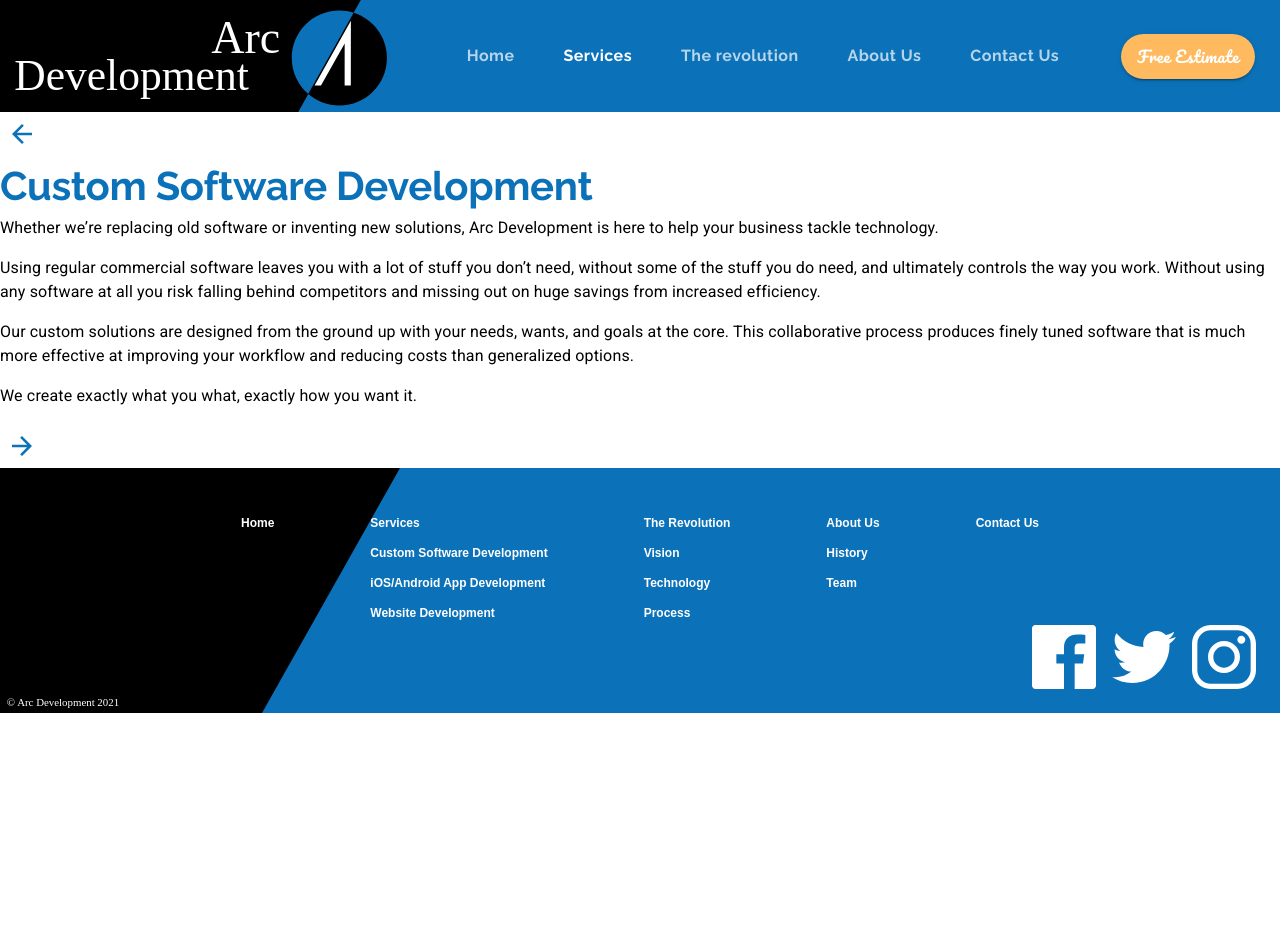
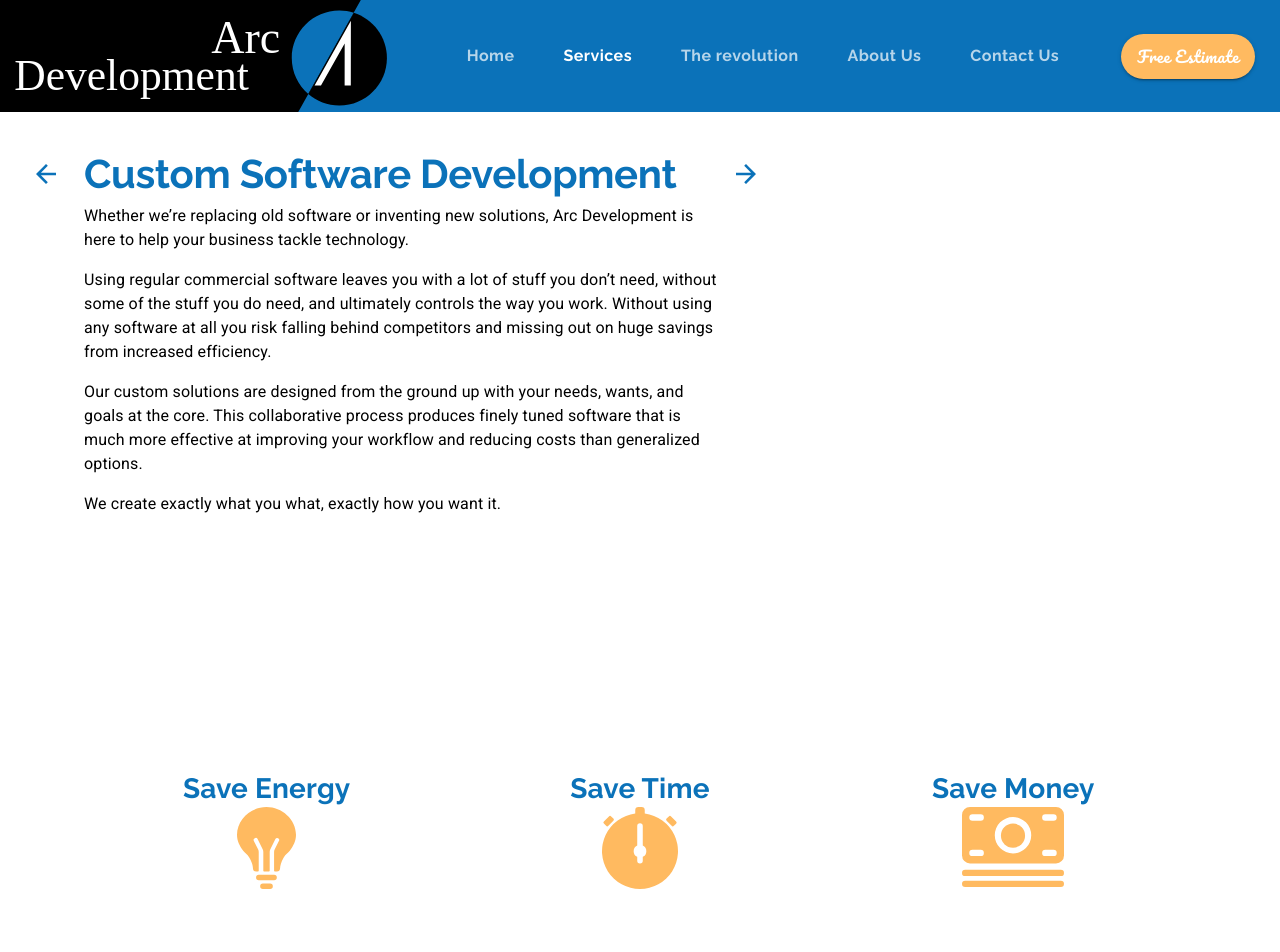
Before and after one commit to daw-maj-pl/arcdevelopment, a React (Create React App) app: page /customsoftware in a window 1280 px wide. Shown: the top 952 px of the page. Before the commit the page ends 800 px from the top, so only its background shows below. Built offline with nearby package versions, Linux system fonts and the light colour scheme.

Commit message:
Add event listeners to arrow buttons. Add icons

```diff
--- a/src/components/CustomSoftware.js
+++ b/src/components/CustomSoftware.js
@@ -8,21 +8,43 @@ import { useMediaQuery } from '@material-ui/core/useMediaQuery';
 
 import backArrow from '../assets/backArrow.svg';
 import forwardArrow from '../assets/forwardArrow.svg';
+import lightbulb from '../assets/bulb.svg';
+import cash from '../assets/cash.svg';
+import stopwatch from '../assets/stopwatch.svg';
 
-const useStyles = makeStyles(theme => ({}));
+const useStyles = makeStyles(theme => ({
+  heading: {
+    maxWidth: '40em'
+  },
+  arrowContainer: {
+    marginTop: '0.5em'
+  },
+  mainContainer: {
+    padding: '2em 5em 10em'
+  }
+}));
 
-export default function CustomSoftware() {
+export default function CustomSoftware(props) {
   const classes = useStyles();
 
   return (
-    <Grid container direction="column">
+    <Grid container direction="column" className={classes.mainContainer}>
       <Grid item container direction="row">
-        <Grid item>
-          <IconButton>
+        <Grid
+          item
+          className={classes.arrowContainer}
+          style={{ marginRight: '1em', marginLeft: '-3.5em' }}
+        >
+          <IconButton
+            style={{ backgroundColor: 'transparent' }}
+            component={Link}
+            to="/services"
+            onClick={() => props.setSelectedIndex(0)}
+          >
             <img src={backArrow} alt="Back to Services Page" />
           </IconButton>
         </Grid>
-        <Grid item container direction="column">
+        <Grid item container direction="column" className={classes.heading}>
           <Grid item>
             <Typography variant="h2">Custom Software Development</Typography>
           </Grid>
@@ -50,8 +72,13 @@ export default function CustomSoftware() {
             </Typography>
           </Grid>
         </Grid>
-        <Grid item>
-          <IconButton>
+        <Grid item className={classes.arrowContainer}>
+          <IconButton
+            style={{ backgroundColor: 'transparent' }}
+            component={Link}
+            to="/mobileapps"
+            onClick={() => props.setSelectedIndex(2)}
+          >
             <img
               src={forwardArrow}
               alt="Forward to iOS/Android App Development Page"
@@ -59,6 +86,59 @@ export default function CustomSoftware() {
           </IconButton>
         </Grid>
       </Grid>
+      <Grid
+        item
+        container
+        direction="row"
+        justifyContent="center"
+        style={{ marginTop: '15em', marginBottom: '20em' }}
+      >
+        <Grid
+          item
+          container
+          direction="column"
+          md
+          alignItems="center"
+          style={{ maxWidth: '40em' }}
+        >
+          <Grid item>
+            <Typography variant="h4">Save Energy</Typography>
+          </Grid>
+          <Grid item>
+            <img src={lightbulb} alt="lightbulb" />
+          </Grid>
+        </Grid>
+        <Grid
+          item
+          container
+          direction="column"
+          md
+          alignItems="center"
+          style={{ maxWidth: '40em' }}
+        >
+          <Grid item>
+            <Typography variant="h4">Save Time</Typography>
+          </Grid>
+          <Grid item>
+            <img src={stopwatch} alt="stopwatch" />
+          </Grid>
+        </Grid>
+        <Grid
+          item
+          container
+          direction="column"
+          md
+          alignItems="center"
+          style={{ maxWidth: '40em' }}
+        >
+          <Grid item>
+            <Typography variant="h4">Save Money</Typography>
+          </Grid>
+          <Grid item>
+            <img src={cash} alt="cash" />
+          </Grid>
+        </Grid>
+      </Grid>
     </Grid>
   );
 }
```
